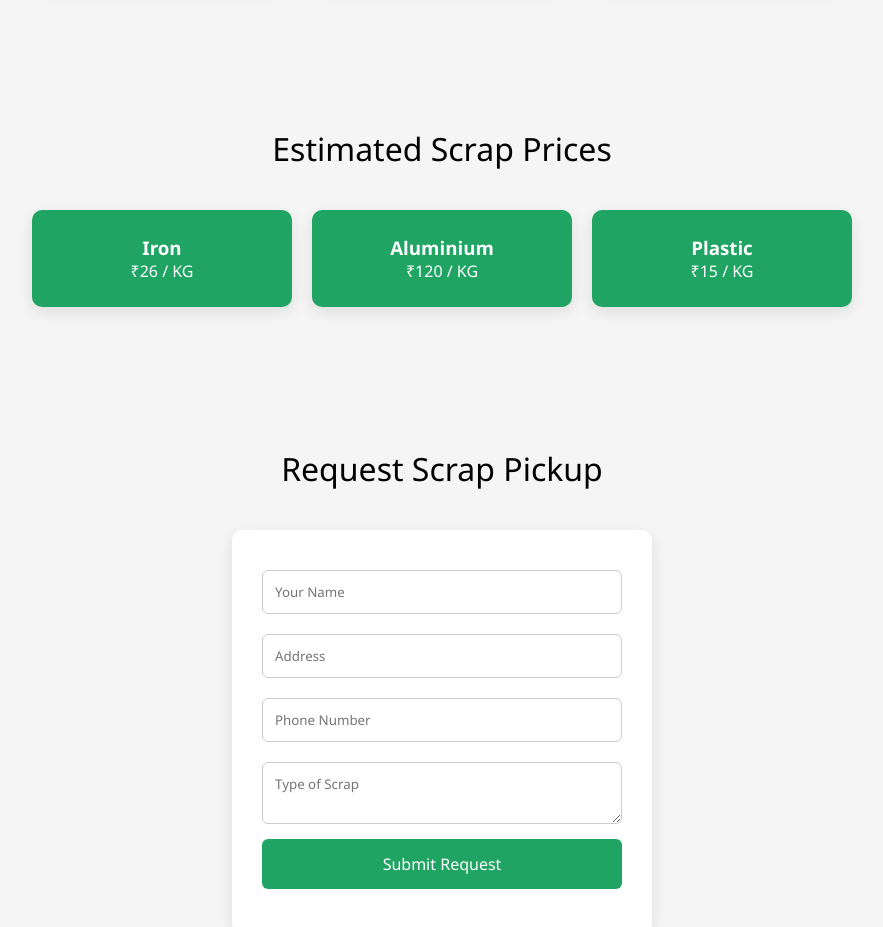
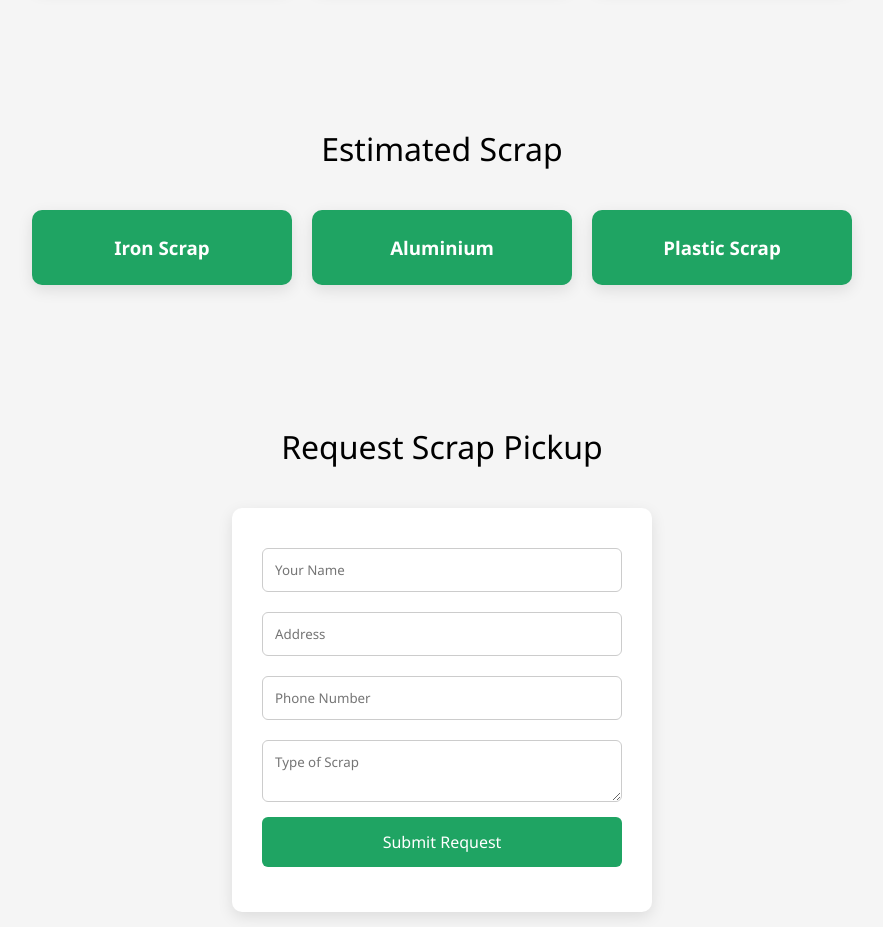
Before and after one commit to kw-pickup/kabed_woul, a plain HTML site: page index.html in a window 1280 px wide. Shown: the part 920-1847 px from the top of the page, without its empty margins (198-1081 px from the left). Drawn offline with Linux system fonts and the light colour scheme.

Commit message:
Update index.html

```diff
--- a/index.html
+++ b/index.html
@@ -260,23 +260,23 @@ color:white;
 
 <section id="price">
 
-<div class="section-title">Estimated Scrap Prices</div>
+<div class="section-title">Estimated Scrap </div>
 
 <div class="cards">
 
 <div class="card price-card">
-<h3>Iron</h3>
-<p>₹26 / KG</p>
+<h3>Iron Scrap</h3>
+
 </div>
 
 <div class="card price-card">
 <h3>Aluminium</h3>
-<p>₹120 / KG</p>
+
 </div>
 
 <div class="card price-card">
-<h3>Plastic</h3>
-<p>₹15 / KG</p>
+<h3>Plastic Scrap</h3>
+
 </div>
 
 </div>
```
